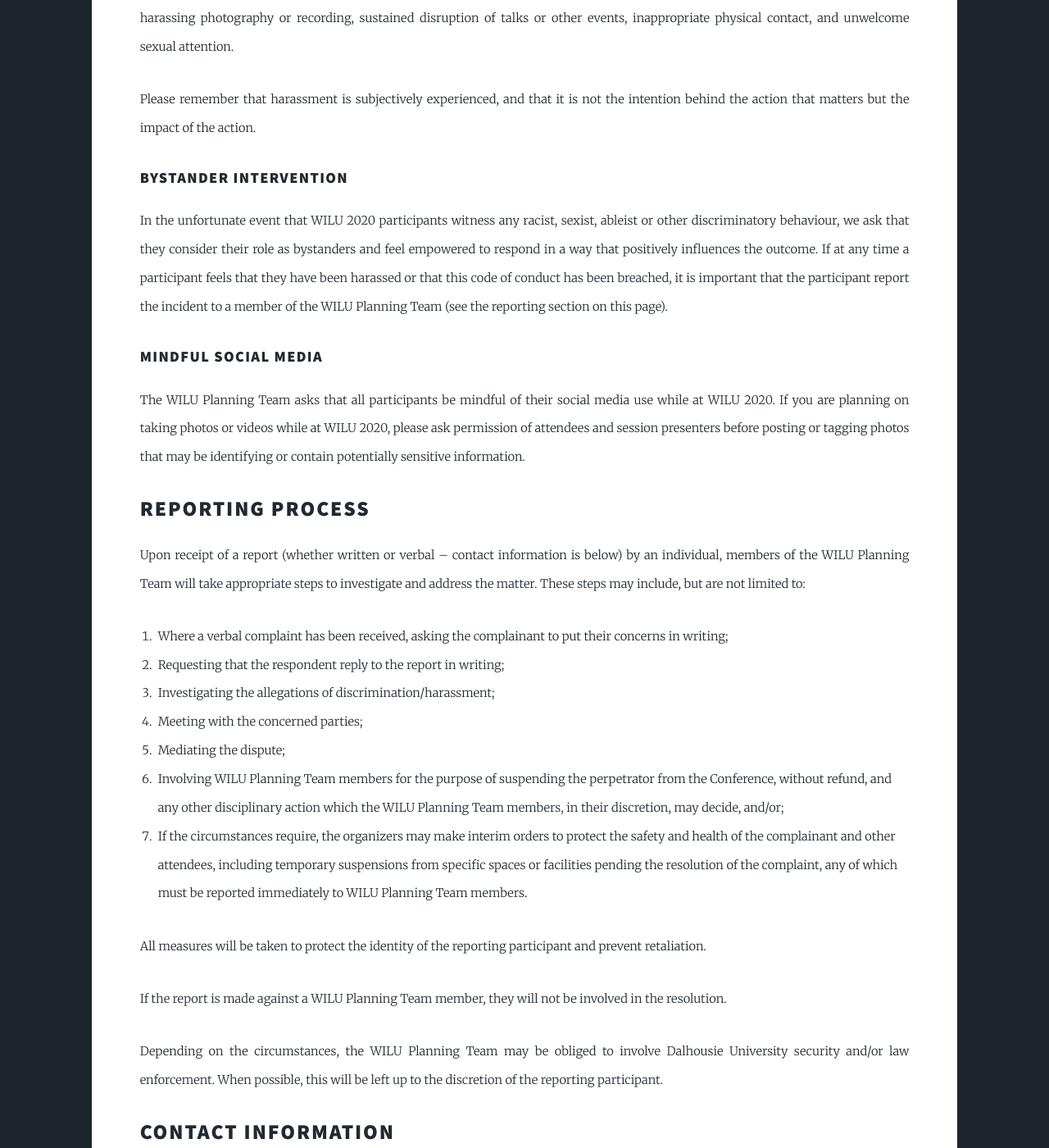
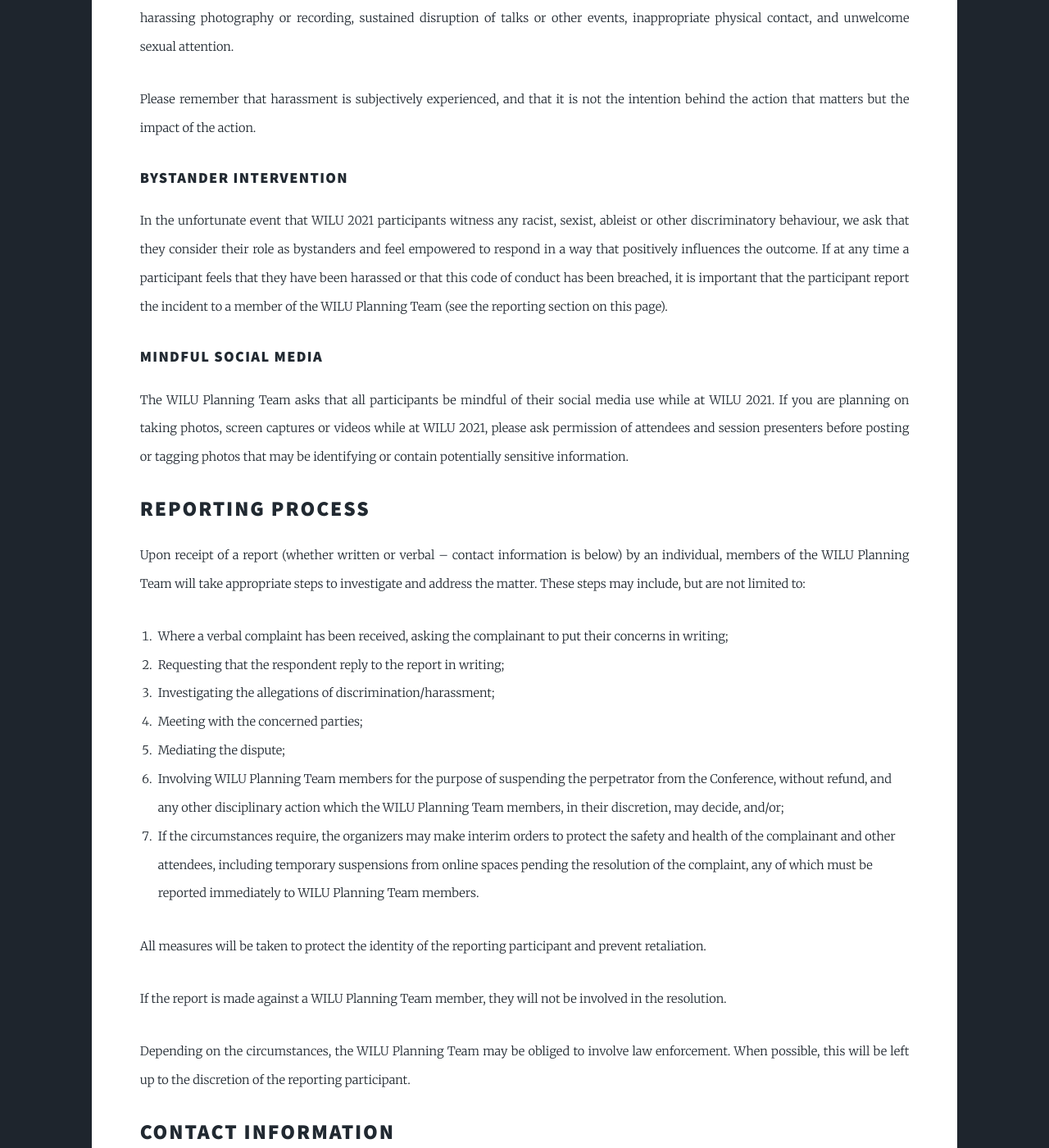
Before and after one commit to wilu-conference/wilu2020.github.io, a Jekyll site: the page built from about/code.md, in a window 1280 px wide and 1400 px high, scrolled down 1118 px. Shown: the whole window at 82% size. Built offline with Jekyll 4.4.1, drawn with Linux system fonts in a browser that asks for light colours; some of the changed text lies outside the part shown.

Commit message:
Update code.md
Changes Melissa made did not show. Re-entered changes to the best of my memory

```diff
--- a/about/code.md
+++ b/about/code.md
@@ -23,13 +23,13 @@ Please remember that harassment is subjectively experienced, and that it is not
 
 ### Bystander Intervention
 
-In the unfortunate event that WILU 2020 participants witness any racist, sexist, ableist or other discriminatory behaviour, we ask that they consider their role as bystanders and feel empowered to respond in a way that positively influences the outcome.
+In the unfortunate event that WILU 2021 participants witness any racist, sexist, ableist or other discriminatory behaviour, we ask that they consider their role as bystanders and feel empowered to respond in a way that positively influences the outcome.
 If at any time a participant feels that they have been harassed or that this code of conduct has been breached, it is important that the participant report the incident to a member of the WILU Planning Team (see the reporting section on this page).
 
 ### Mindful Social Media
 
-The WILU Planning Team asks that all participants be mindful of their social media use while at WILU 2020.
-If you are planning on taking photos or videos while at WILU 2020, please ask permission of attendees and session presenters before posting or tagging photos that may be identifying or contain potentially sensitive information.
+The WILU Planning Team asks that all participants be mindful of their social media use while at WILU 2021.
+If you are planning on taking photos, screen captures or videos while at WILU 2021, please ask permission of attendees and session presenters before posting or tagging photos that may be identifying or contain potentially sensitive information.
 
 ## Reporting Process
 
@@ -40,19 +40,19 @@ Upon receipt of a report (whether written or verbal – contact information is b
 4. Meeting with the concerned parties;
 5. Mediating the dispute;
 6. Involving WILU Planning Team members for the purpose of suspending the perpetrator from the Conference, without refund, and any other disciplinary action which the WILU Planning Team members, in their discretion, may decide, and/or;
-7. If the circumstances require, the organizers may make interim orders to protect the safety and health of the complainant and other attendees, including temporary suspensions from specific spaces or facilities pending the resolution of the complaint, any of which must be reported immediately to WILU Planning Team members.
+7. If the circumstances require, the organizers may make interim orders to protect the safety and health of the complainant and other attendees, including temporary suspensions from online spaces pending the resolution of the complaint, any of which must be reported immediately to WILU Planning Team members.
 
 All measures will be taken to protect the identity of the reporting participant and prevent retaliation.
 
 If the report is made against a WILU Planning Team member, they will not be involved in the resolution.
 
-Depending on the circumstances, the WILU Planning Team may be obliged to involve Dalhousie University security and/or law enforcement. When possible, this will be left up to the discretion of the reporting participant.
+Depending on the circumstances, the WILU Planning Team may be obliged to involve law enforcement. When possible, this will be left up to the discretion of the reporting participant.
 
 
 ## Contact Information
-* Incidents may be reported by email, by telephone or in person.
+* Incidents may be reported by email, by conference messaging.
 * Email: <{{ site.email }}>
-* Telephone: <!-- {{site.telephone}} --> Phone number will be announced at the beginning of the conference.
+* Conference messaging: Will be announced at the beginning of the conference.
 * To report anonymously, please text the phone number above.
 
 At least two WILU Planning Team members involved in the event will be designated as Code of Conduct administrators.
```
